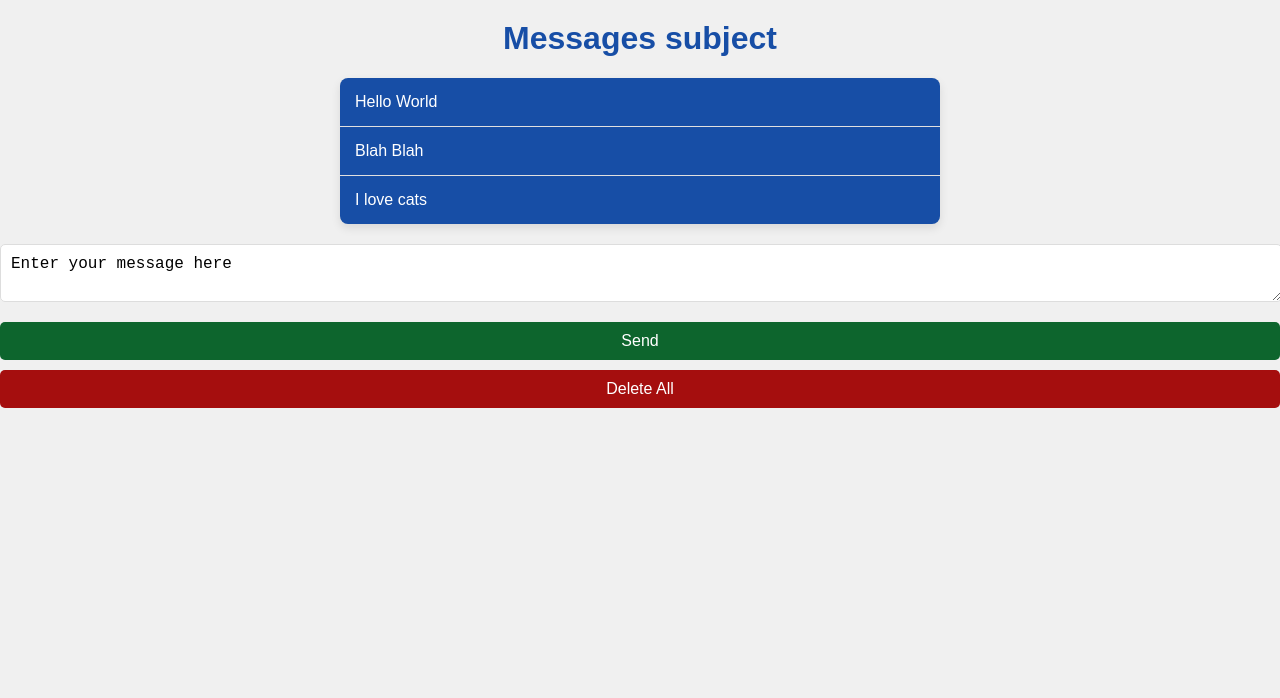
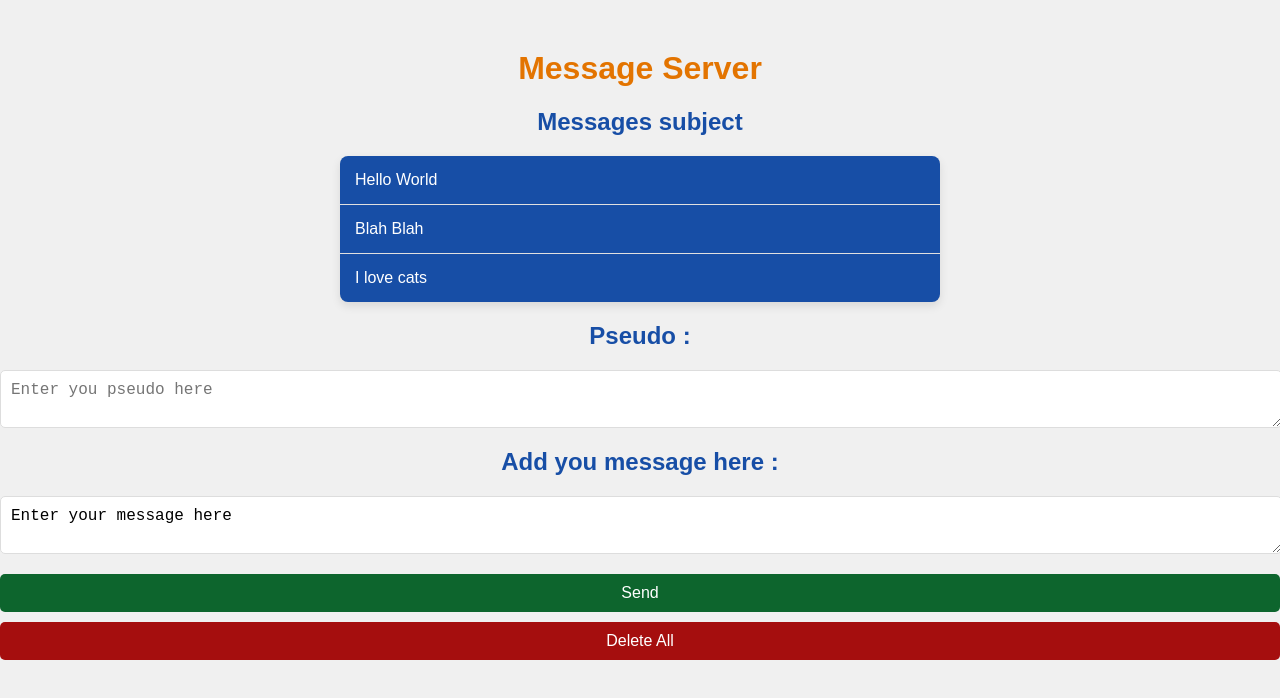
Before and after one commit to sharmilant/appliouaibe-archi-applicative, a plain HTML site: page index.html in a window 1280 px wide. Drawn offline with Linux system fonts and the light colour scheme.

Commit message:
updated_with_complete_exe

```diff
--- a/index.html
+++ b/index.html
@@ -11,15 +11,25 @@
 <body>
 
   <script src="script.js"></script>
-  <h1 class="mainTitle"> Messages subject</h1>
-  <ul class="messageContainer" id="messages">
-    <!-- Messages will be populated from JavaScript -->
-  </ul>
+  <h1 class="mainTitle">Message Server</h1>
+  <h2 class="secondaryTitle"> Messages subject</h1>
+    <ul class="messageContainer" id="messages">
+      <!-- Messages will be populated from JavaScript -->
+    </ul>
+    <h2 class="secondaryTitle">Pseudo : </h2>
+    <textarea class="textInput" id="pseudoInput" placeholder="Enter you pseudo here"></textarea>
 
-  <textarea class="messageInput" placeholder="Enter your message here">Enter your message here</textarea>
 
-  <button class="messagesButton" id="sendButton" onclick=addMessage()>Send</button>
-  <button class="messagesButton" id="deleteButton" onclick=deleteMessages()>Delete All</button>
+
+
+    <h2 class="secondaryTitle"> Add you message here : </h2>
+    <textarea class="textInput" id="messageInput"
+      placeholder="Enter your message here">Enter your message here</textarea>
+
+    <button class="messagesButton" id="sendButton" onclick=addMessage()>Send</button>
+    <button class="messagesButton" id="deleteButton" onclick=deleteMessages()>Delete All</button>
 </body>
 
+
+
 </html>
--- a/script.js
+++ b/script.js
@@ -35,9 +35,9 @@ console.log("The applique function for an unamed function", applique(function(n)
 
 
 let msgs = [
-   { "msg": "Hello World" },
-   { "msg": "Blah Blah" },
-   { "msg": "I love cats" }
+   { "msg": "Hello World", "pseudo": "user 1", "date": "01/01/1970" },
+   { "msg": "Blah Blah", "pseudo": "user 1", "date": "01/01/1970" },
+   { "msg": "I love cats", "pseudo": "user 1", "date": "01/01/1970" }
 ];
 
 
@@ -63,14 +63,19 @@ document.addEventListener('DOMContentLoaded', function() {
 
 // Function to add a new message from the text area
 function addMessage() {
-   const textarea = document.querySelector('.messageInput');
+   const textarea = document.getElementById('.messageInput');
+
+   const textareaPseudo = document.getElementById('.pseudoInput');
+
    const newMessage = textarea.value;
-   if (newMessage.trim()) {
-      msgs.push({ "msg": newMessage }); // Add new message to the msgs array
+   const pseudo = textareaPseudo.value;
+   if (newMessage.trim() && pseudo.trim()) {
+      msgs.push({ "msg": newMessage, "date": Date, "pseudo": pseudo }); // Add new message to the msgs array
       update(msgs); // Update the displayed messages
       textarea.value = ""; // Clear the text area
+      console.log("Updated the list with new messages !");
    }
-   console.log("Updated the list with new messages !");
+
 }
 
 
--- a/style.css
+++ b/style.css
@@ -12,6 +12,12 @@ body {
 }
 
 .mainTitle {
+  text-align: center;
+  color: #E37400;
+  margin-top: 50px;
+}
+
+.secondaryTitle {
   text-align: center;
   color: #174EA6;
   margin-top: 20px;
@@ -43,7 +49,7 @@ body {
   border-bottom: none;
 }
 
-.messageInput {
+.textInput {
   width: calc(100% - 20px);
   padding: 10px;
   margin: 20px auto;
```
